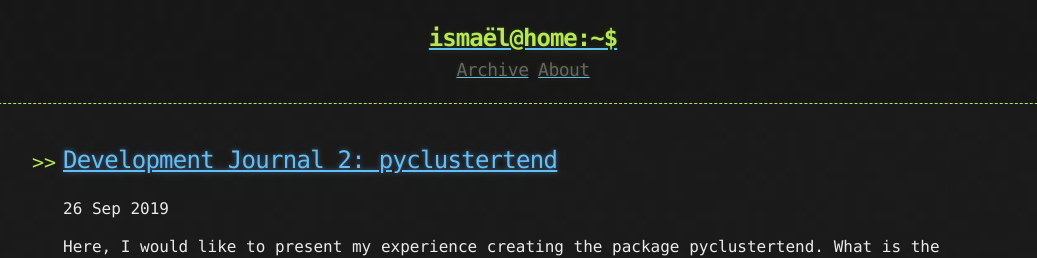
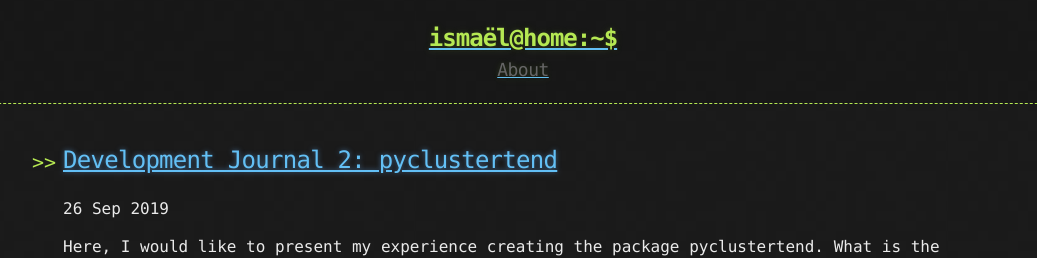
Before and after one commit to lachhebo/lachhebo.github.io, a Jekyll site: the page built from index.html, in a window 1280 px wide. Shown: the top 258 px of the page, without its empty margins (117-1154 px from the left). Built offline with Jekyll 4.4.1, drawn with Linux system fonts in a browser that asks for light colours; the list of posts is cut into pages by our own code.

Commit message:
Remove Archive page

```diff
--- a/_includes/links.html
+++ b/_includes/links.html
@@ -1,2 +1 @@
-<a href="{{ "/archive" | prepend: site.baseurl | replace: '//', '/' }}"><h2 class="header-link">Archive</h2></a>
 <a href="{{ "/about" | prepend: site.baseurl | replace: '//', '/' }}"><h2 class="header-link">About</h2></a>
```
